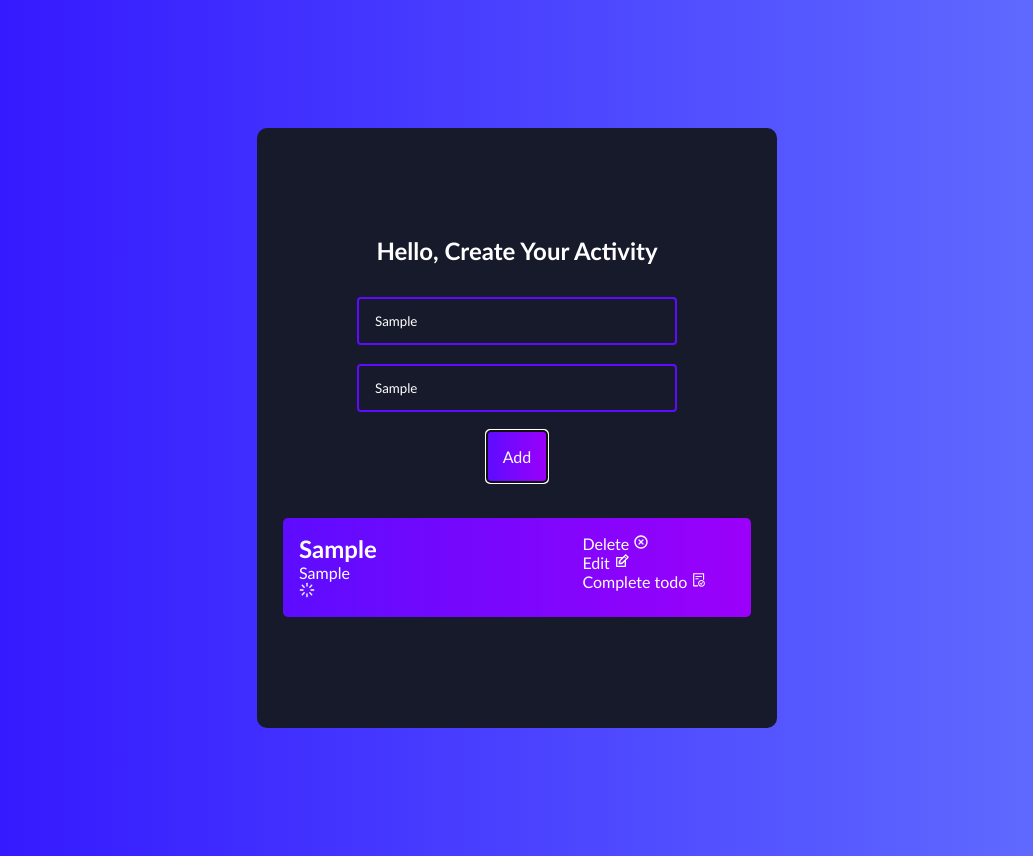
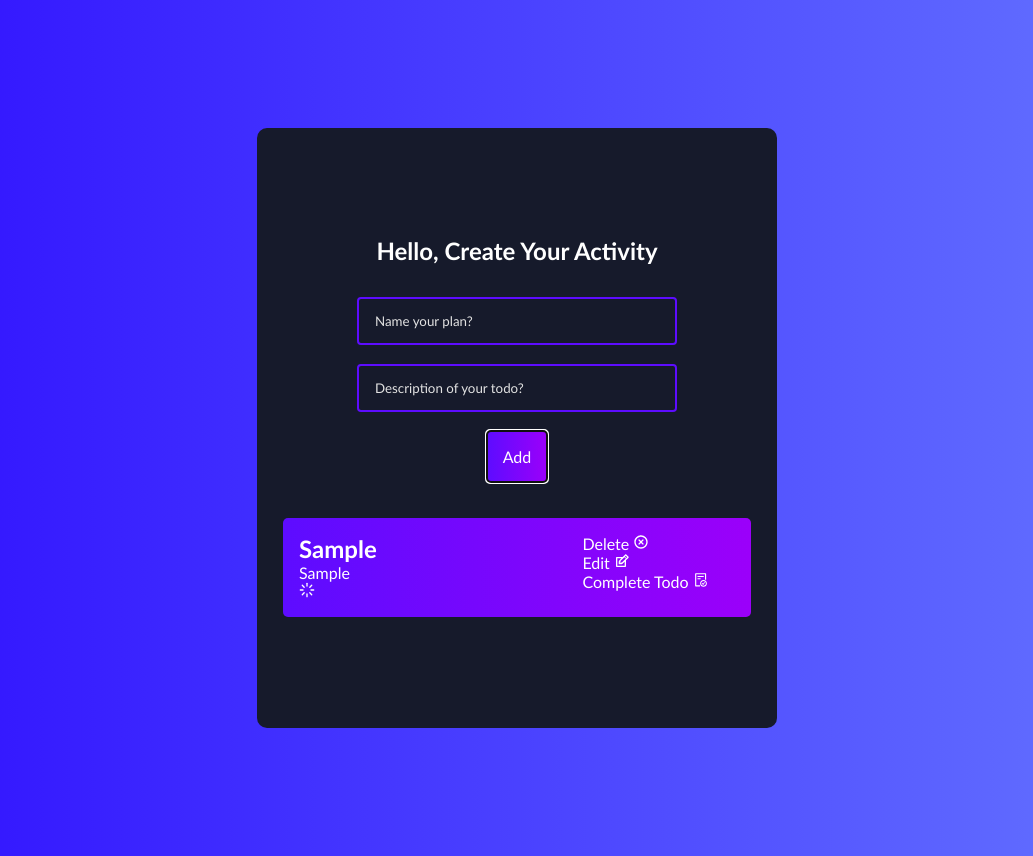
Before and after one commit to mohamadhandy/todo-list-app, a React (Vite) app: page / in a window 1280 px wide. Both pictures are taken after typing "Sample", "Sample" into the empty fields and a click on the button "Add". Shown: the whole page, without its empty margins (123-1156 px from the left). Built offline with nearby package versions, Linux system fonts and the light colour scheme.

Commit message:
uncheck check todo

```diff
--- a/src/App.css
+++ b/src/App.css
@@ -152,9 +152,13 @@ h1 {
 
 .name-item {
   width: 65%;
-
 }
 
 .icon-item {
   width: 30%;
+  cursor: pointer;
 }
+
+.complete {
+  opacity: 0.4;
+}
--- a/src/components/TodoAdd/index.jsx
+++ b/src/components/TodoAdd/index.jsx
@@ -23,6 +23,7 @@ const Index = ({addHandler, todo, setTodo}) => {
         <input
           type='text'
           name='name'
+          value={todo.name}
           className='todo-input'
           placeholder='Name your plan?'
           onChange={e => setTodo({ ...todo, name: e.target.value })}
@@ -35,6 +36,7 @@ const Index = ({addHandler, todo, setTodo}) => {
           type='text'
           name='description'
           className='todo-input'
+          value={todo.desc}
           placeholder='Description of your todo?'
           onChange={e => setTodo({ ...todo, desc: e.target.value })}
         />
--- a/src/components/TodoCard/index.jsx
+++ b/src/components/TodoCard/index.jsx
@@ -23,7 +23,7 @@ const Index = props => {
           Edit <TiEdit />
         </p>
         <p onClick={() => props.completeTodoHandler(id)}>
-          Complete todo <AiOutlineFileDone className="complete-todo" />
+          {isComplete ? 'Uncheck Todo' : 'Complete Todo'} <AiOutlineFileDone className="complete-todo" />
         </p>
       </div>
 
--- a/src/components/TodoList/index.jsx
+++ b/src/components/TodoList/index.jsx
@@ -22,7 +22,7 @@ const Index = props => {
     <div>
       {props.todos.map(todo => {
         return (
-          <div className='todo-row' key={todo.id}>
+          <div className={todo.isComplete ? 'todo-row complete' : 'todo-row'} key={todo.id}>
             <TodoCard
 
               name={todo.name}
```
